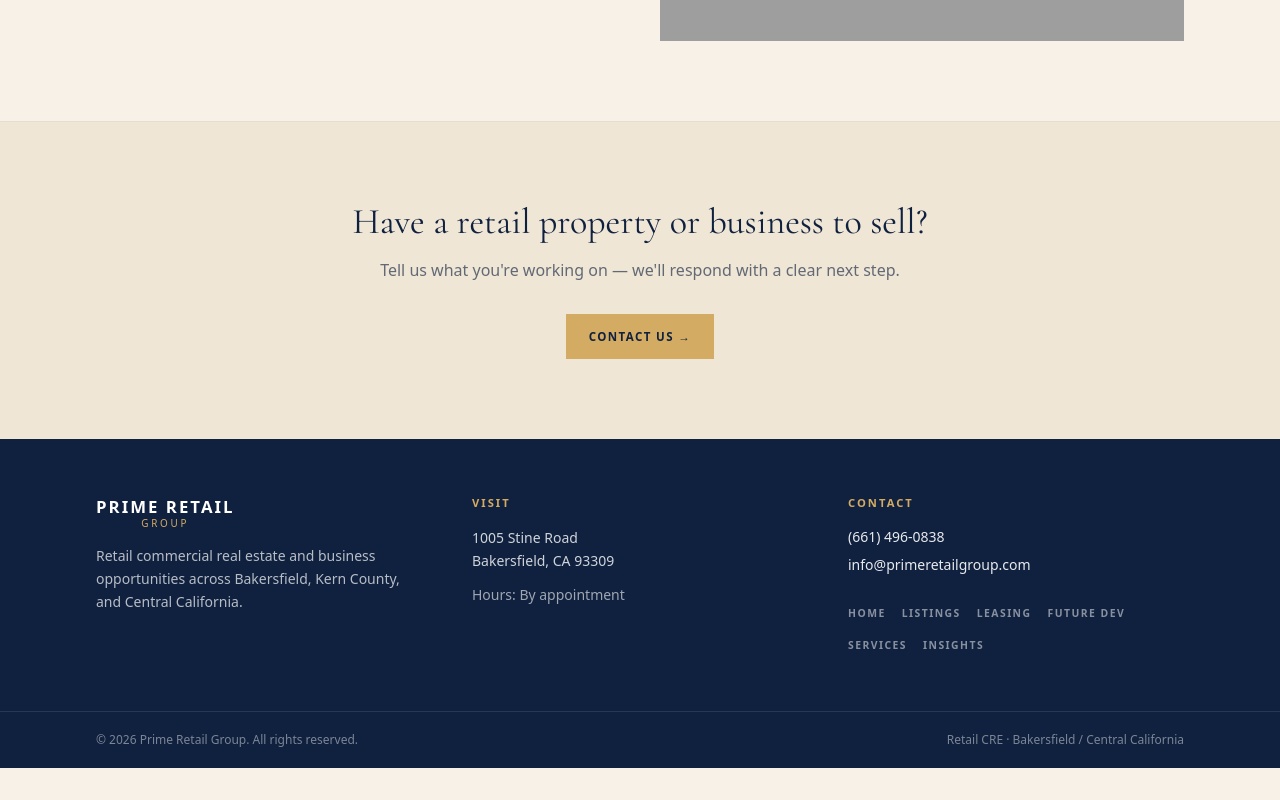
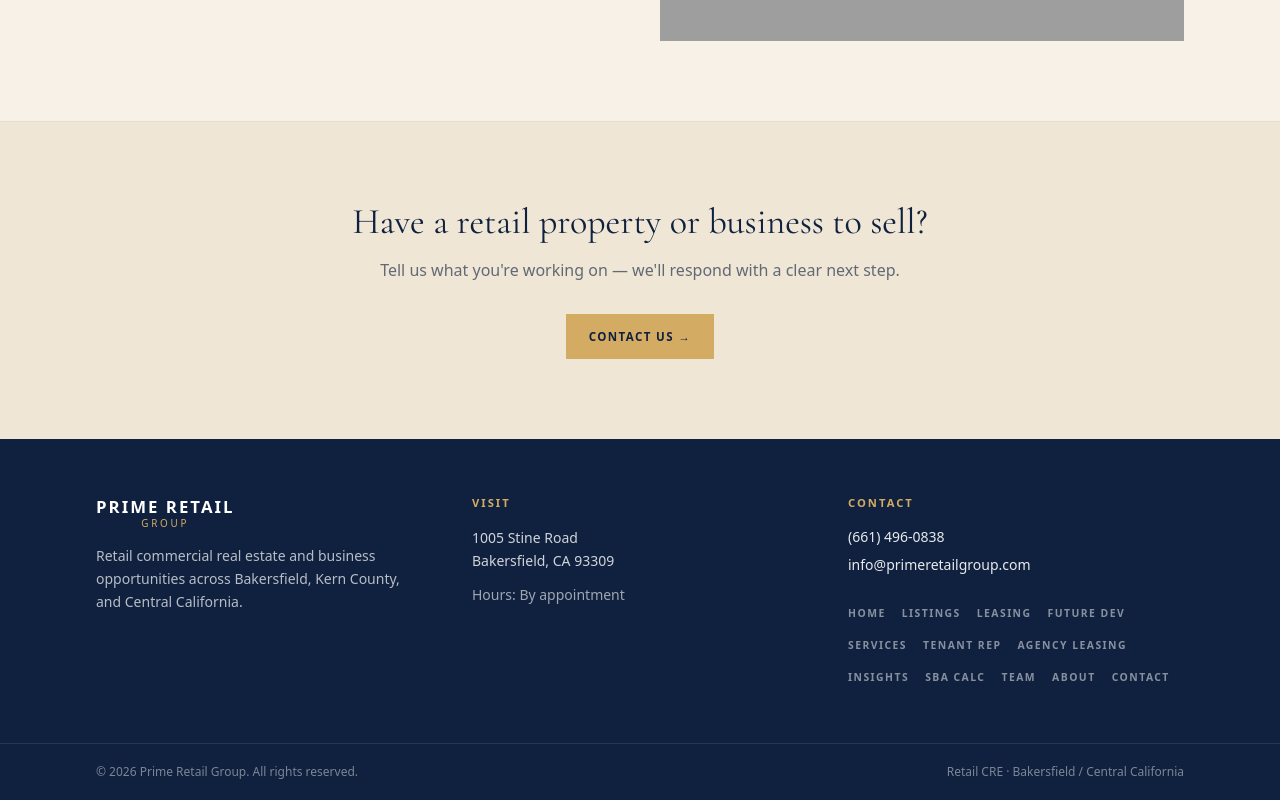
Before and after one commit to Aabed222/prime-retail-group, a Next.js app: page / in a window 1280 px wide. Shown: the part 5769-6569 px from the top of the page. Before the commit the page ends 6537 px from the top, so only its background shows below. Built offline with nearby package versions, Linux system fonts and the light colour scheme; grey boxes are pictures that could not be loaded.

Commit message:
Complete site: expand footer nav; cap insights teasers to 3

```diff
--- a/src/components/Footer.tsx
+++ b/src/components/Footer.tsx
@@ -42,7 +42,12 @@ export function Footer() {
             </a>
           </p>
           <ul className="mt-6 flex flex-wrap gap-x-4 gap-y-2">
-            {navLinks.slice(0, 6).map((l) => (
+            {navLinks
+              .flatMap((l) =>
+                l.children ? [{ href: l.href, label: l.label }, ...l.children] : [l],
+              )
+              .filter((l) => l.label !== "All Services")
+              .map((l) => (
                 <li key={l.href}>
                   <Link
                     href={l.href}
--- a/src/components/InsightsTeasers.tsx
+++ b/src/components/InsightsTeasers.tsx
@@ -15,7 +15,7 @@ export function InsightsTeasers() {
         </div>
 
         <div className="grid gap-6 md:grid-cols-3">
-          {insights.map((item) => (
+          {insights.slice(0, 3).map((item) => (
             <article
               key={item.slug}
               className="flex flex-col overflow-hidden border border-border bg-cream"
```
Lines whose indentation alone changed are shown as unchanged.
